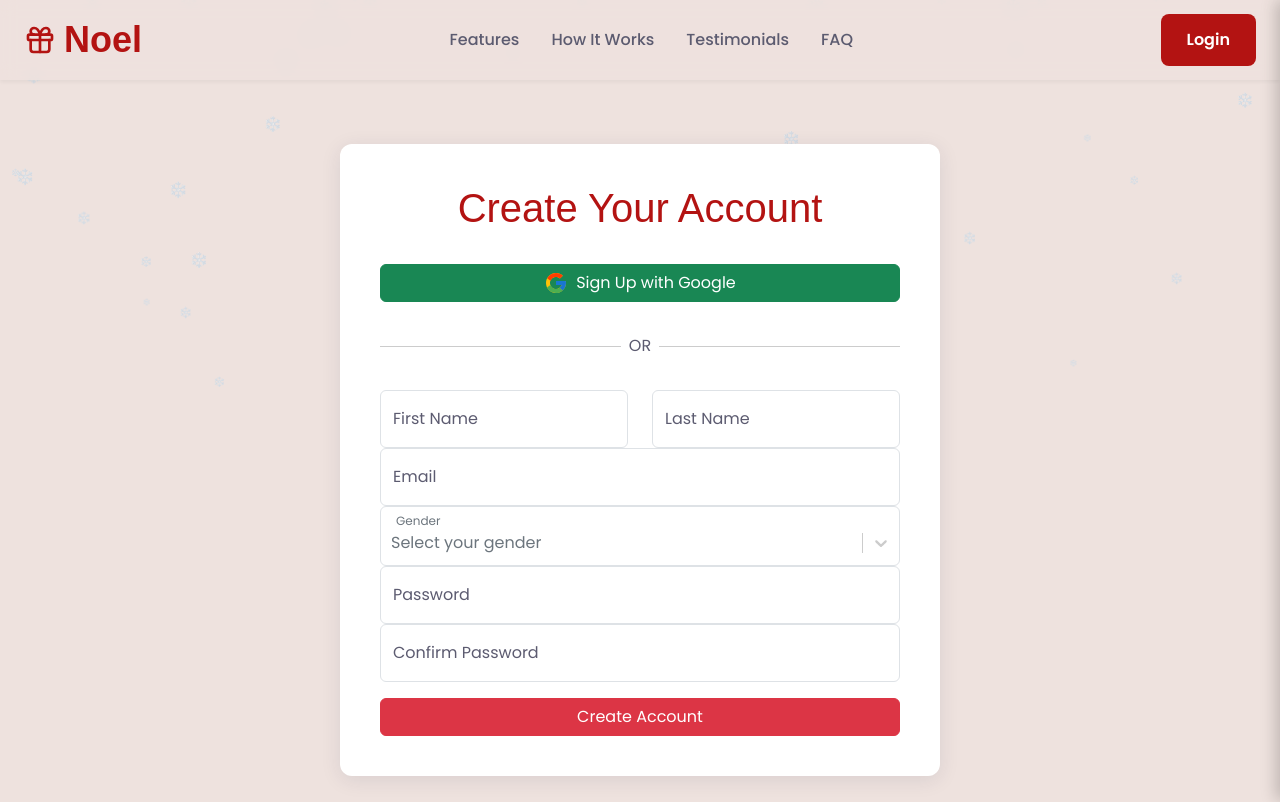
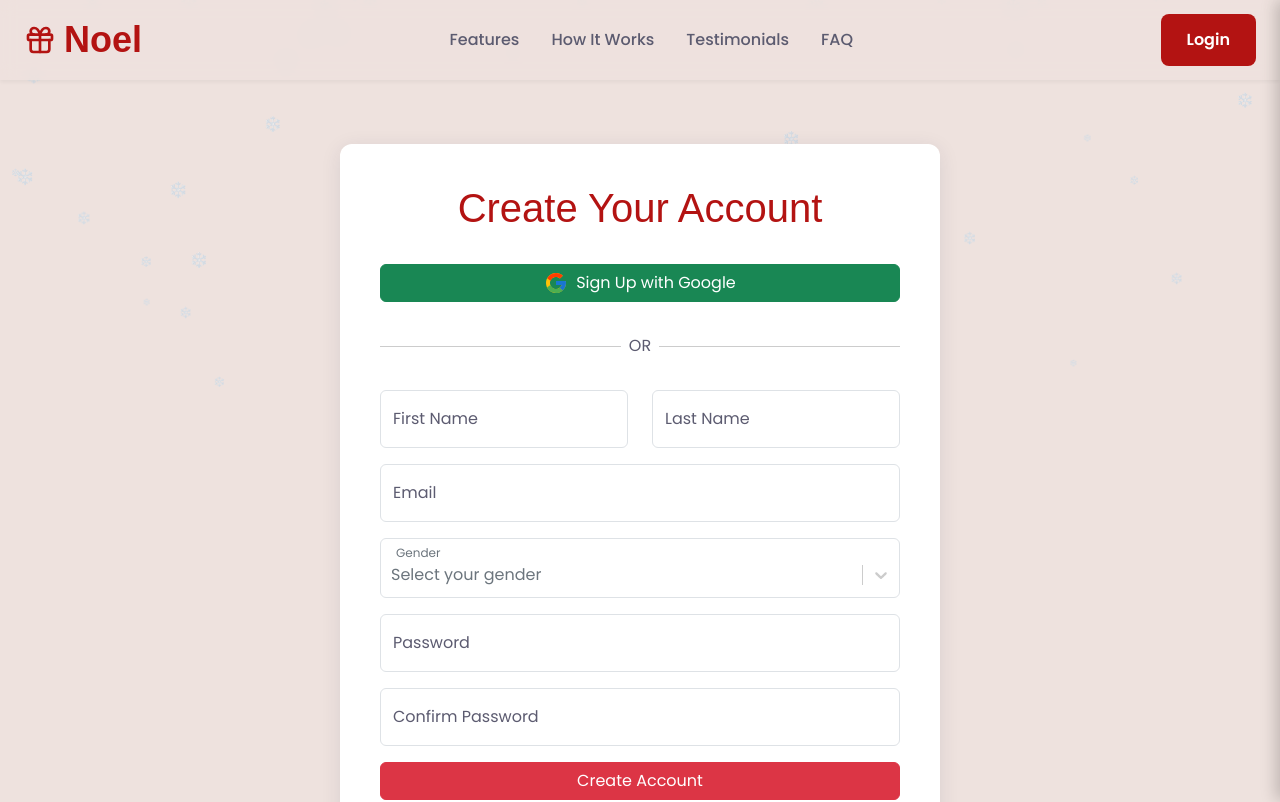
Before and after one commit to dhee-tree/noel-frontend, a Next.js app: page /register in a window 1280 px wide. Shown: the top 802 px of the page. Built offline with nearby package versions, Linux system fonts and the light colour scheme; no server answers; a web font is replaced by a local one.

Commit message:
Add registration endpoint

```diff
--- a/src/app/(public)/register/RegisterClientPage.tsx
+++ b/src/app/(public)/register/RegisterClientPage.tsx
@@ -7,15 +7,16 @@ import { signIn } from "next-auth/react";
 import { useRouter } from "next/navigation";
 import { InputField } from "@/components/forms/InputField";
 import { SelectField } from "@/components/forms/SelectField";
+import { apiRequest } from "@/lib/utils";
 import { Form, Button, Container, Row, Col, Alert } from "react-bootstrap";
 import { FcGoogle } from "react-icons/fc";
 import styles from "./Register.module.css";
 
 const genderOptions = [
-  { value: "male", label: "Male" },
-  { value: "female", label: "Female" },
-  { value: "other", label: "Other" },
-  { value: "prefer-not-to-say", label: "Prefer not to say" },
+  { value: "Male", label: "Male" },
+  { value: "Female", label: "Female" },
+  { value: "Other", label: "Other" },
+  { value: "Prefer not to say", label: "Prefer not to say" },
 ];
 
 export default function RegisterClientPage() {
@@ -34,27 +35,24 @@ export default function RegisterClientPage() {
   const onSubmit = async (data: RegisterUserForm) => {
     setApiError("");
     try {
-      const res = await fetch(
-        `${process.env.NEXT_PUBLIC_API_URL}/api/register/`,
-        {
+      const res = await apiRequest("/api/register/", {
         method: "POST",
-          headers: { "Content-Type": "application/json" },
-          body: JSON.stringify({
+        body: {
           email: data.email,
           password: data.password,
           password2: data.confirmPassword,
           first_name: data.firstName,
           last_name: data.lastName,
           gender: data.gender,
-          }),
-        }
-      );
+        },
+      });
 
       if (!res.ok) {
-        const errorData = await res.json();
+        const errorData = await res.json().catch(() => ({}));
         const message =
           errorData.password?.[0] ||
           errorData.email?.[0] ||
+          errorData.detail ||
           "Registration failed.";
         throw new Error(message);
       }
@@ -101,6 +99,7 @@ export default function RegisterClientPage() {
                 label="First Name"
                 register={register}
                 error={errors.firstName}
+                className="mb-3"
               />
             </Col>
             <Col sm={6}>
@@ -109,6 +108,7 @@ export default function RegisterClientPage() {
                 label="Last Name"
                 register={register}
                 error={errors.lastName}
+                className="mb-3"
               />
             </Col>
           </Row>
@@ -119,6 +119,7 @@ export default function RegisterClientPage() {
             type="email"
             register={register}
             error={errors.email}
+            className="mb-3"
           />
 
           <SelectField
@@ -128,6 +129,7 @@ export default function RegisterClientPage() {
             options={genderOptions}
             error={errors.gender}
             placeholder="Select your gender"
+            className="mb-3"
           />
 
           <InputField
@@ -136,6 +138,7 @@ export default function RegisterClientPage() {
             type="password"
             register={register}
             error={errors.password}
+            className="mb-3"
           />
           <InputField
             name="confirmPassword"
--- a/src/components/forms/InputField.tsx
+++ b/src/components/forms/InputField.tsx
@@ -20,10 +20,11 @@ export const InputField = ({
   register,
   error,
   placeholder = " ",
+  className,
   ...props
 }: InputFieldProps) => {
   return (
-    <Form.Group controlId={name}>
+    <Form.Group controlId={name} className={className}>
       <FloatingLabel label={label}>
         <Form.Control
           type={type}
--- a/src/components/forms/SelectField.tsx
+++ b/src/components/forms/SelectField.tsx
@@ -19,6 +19,7 @@ type SelectFieldProps = {
   placeholder?: string;
   isSearchable?: boolean;
   isClearable?: boolean;
+  className?: string;
 };
 
 export const SelectField = ({
@@ -30,8 +31,8 @@ export const SelectField = ({
   placeholder = "Select...",
   isSearchable = false,
   isClearable = false,
+  className = "",
 }: SelectFieldProps) => {
-  // Custom styles to match Bootstrap's FloatingLabel and Form.Control
   const customStyles: StylesConfig<SelectOption, false> = {
     control: (base, state) => ({
       ...base,
@@ -81,7 +82,7 @@ export const SelectField = ({
   };
 
   return (
-    <Form.Group controlId={name} className="position-relative">
+    <Form.Group controlId={name} className={`position-relative ${className}`}>
       <Controller
         name={name}
         control={control}
```
Lines whose indentation alone changed are shown as unchanged.
